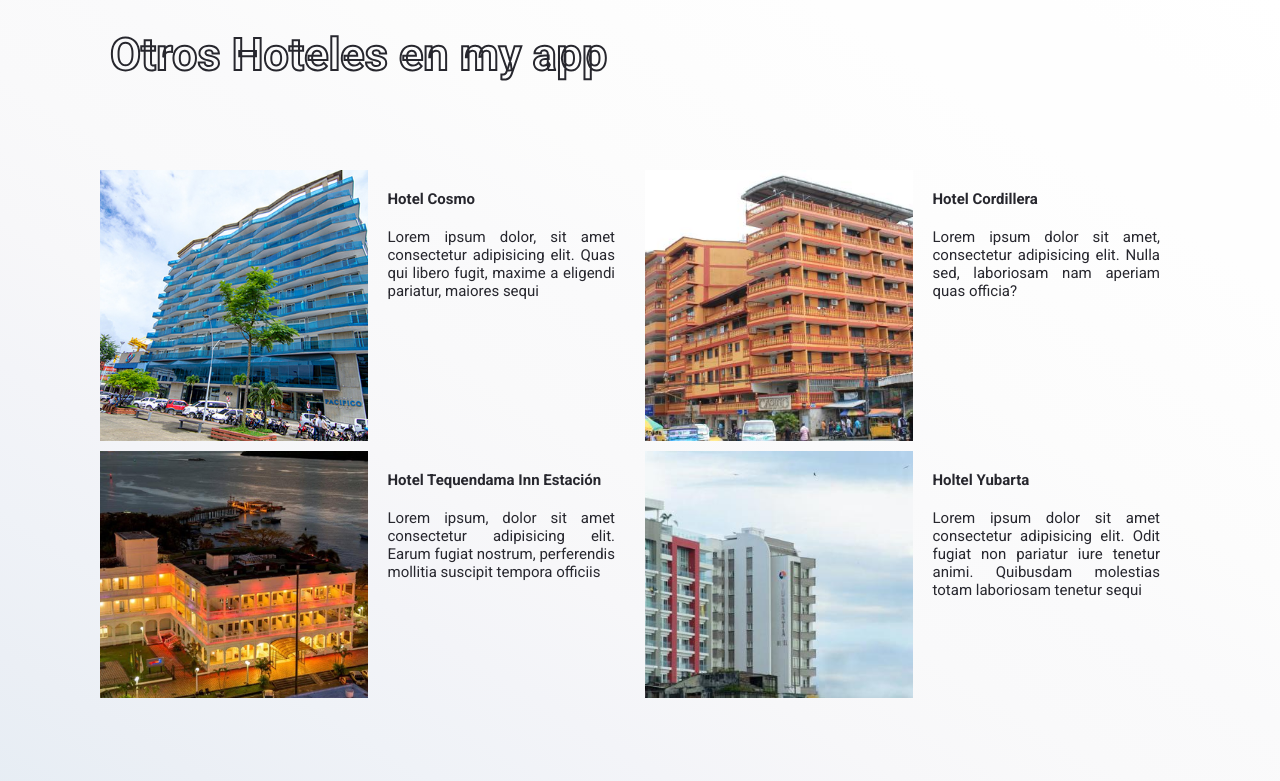
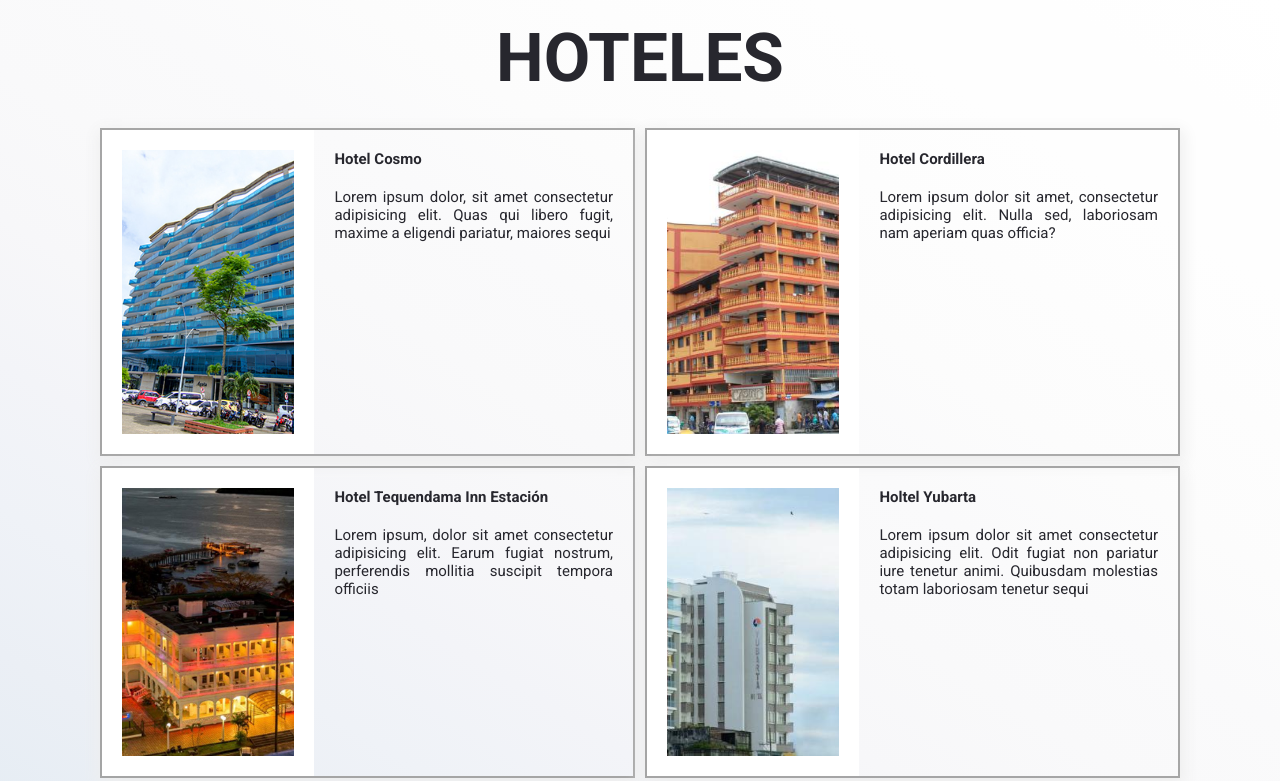
Before and after one commit to leht377/landingPageHoteles, a plain HTML site: page index.html in a window 1280 px wide. Shown: the part 802-1583 px from the top of the page. Drawn offline with Linux system fonts and the light colour scheme.

Commit message:
estilizando contenedor otros hoteles

```diff
--- a/css/style.sass
+++ b/css/style.sass
@@ -142,26 +142,26 @@
 
         .Contenenedor_Otro_Hoteles
             width: 100%
-            height: 90%
+            height: 100%
             padding: 20px
+            gap: 10px
             display: grid
             grid-template-columns: 1fr 1fr
-            grid-template-row: 1fr 1fr
-            gap: 10px
+            grid-template-rows: 100px
             h2
-                color: transparent
-                -webkit-text-stroke: 2px $azulLogo
-                font-size: 3rem
-                padding: 10px
+                text-align: center
+                font-size: 4.5rem
                 grid-column-start: 1
                 grid-column-end: -1
+                grid-row: 1
             figure
+                box-shadow: #eeeeee 1px 5px 15px 3px
+                border: 2px solid #a0a0a0ee
                 display: flex
                 img
-
                     object-fit: cover
-                    width: 50%
-                    height: 100%
+                    width: 40%
+                    border: solid 20px white
 
                 figcaption
                     display: inline-block
@@ -378,13 +378,14 @@
                 text-align: center
     #section_Otros_Hoteles
         padding: 0px !important
+        height: 120vh !important
         .Contenenedor_Otro_Hoteles
             grid-template-columns: 1fr !important
             grid-template-row: 1fr
             gap: 5px !important
             figure
                 img
-                    width: 50% !important
+                    width: 40% !important
                     height: 100% !important
                 figcaption
                     padding: 10px !important
--- a/index.html
+++ b/index.html
@@ -20,8 +20,8 @@
         </figure>
         <ul class="caja-items-nav">
           <li><a href="#section_Slider">Inicio</a></li>
+          <li><a href="#section_Otros_Hoteles">Hoteles</a></li>
           <li><a href="#section_nuestrosServicos">Servicios</a></li>
-          <li><a href="#section_Otros_Hoteles">Hoteles</a></li>
           <li><a href="#section_Descarga">Descarga</a></li>
         </ul>
       </nav>
@@ -70,7 +70,7 @@
 
       <section id="section_Otros_Hoteles">
         <div class="Contenenedor_Otro_Hoteles">
-          <h2>Otros Hoteles en my app</h2>
+          <h2>HOTELES</h2>
           <figure>
             <img src="img/HotelCosmo.jpg" alt="HotelCosmo" />
             <figcaption>
```
Also changed, not shown: css/style.css, 1 other file.
